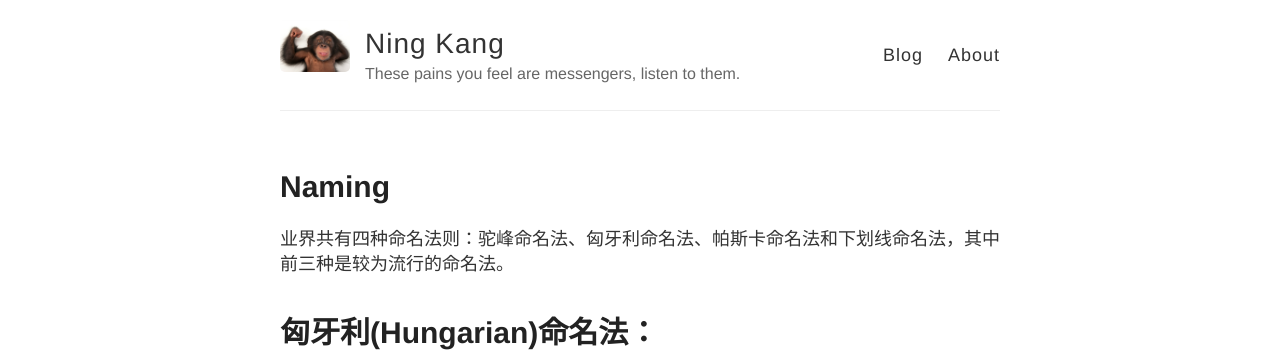
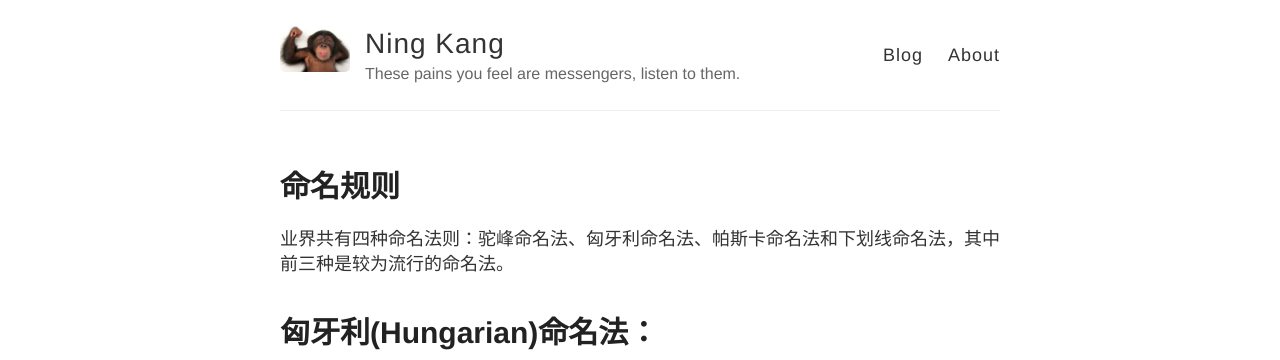
Before and after one commit to kangzero/kangzero.github.io, a Jekyll site: the page built from _posts/2019-8-25-Naming.md, in a window 1280 px wide. Shown: the top 360 px of the page. Built offline with Jekyll 4.4.1, drawn with Linux system fonts in a browser that asks for light colours; our own code applies the rules of GitHub Pages for plain Markdown files.

Commit message:
Update 2019-8-25-Naming.md

```diff
--- a/_posts/2019-8-25-Naming.md
+++ b/_posts/2019-8-25-Naming.md
@@ -1,3 +1,8 @@
+---
+layout: post
+title: 命名规则
+---
+
 业界共有四种命名法则：驼峰命名法、匈牙利命名法、帕斯卡命名法和下划线命名法，其中前三种是较为流行的命名法。
 
 匈牙利(Hungarian)命名法：
```
